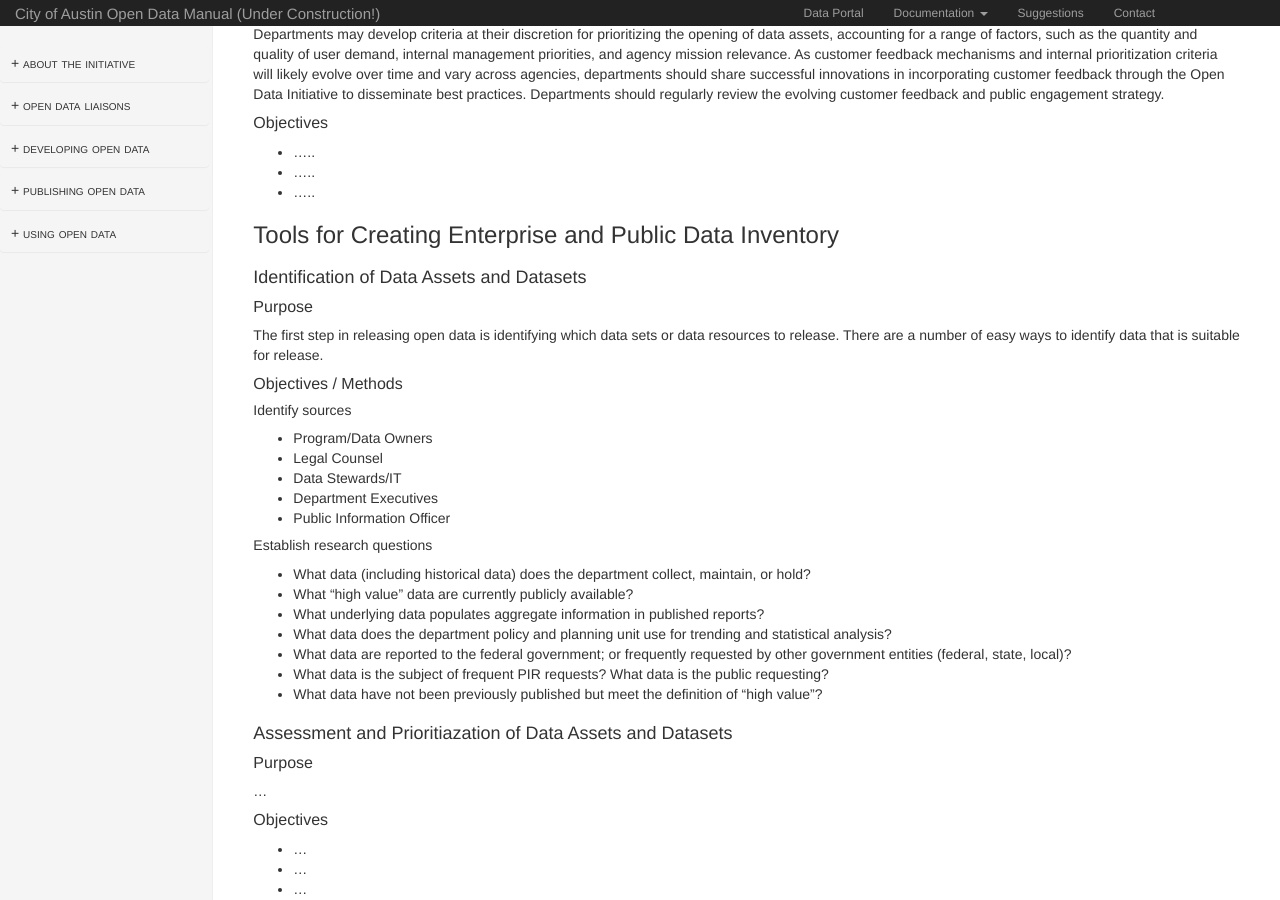
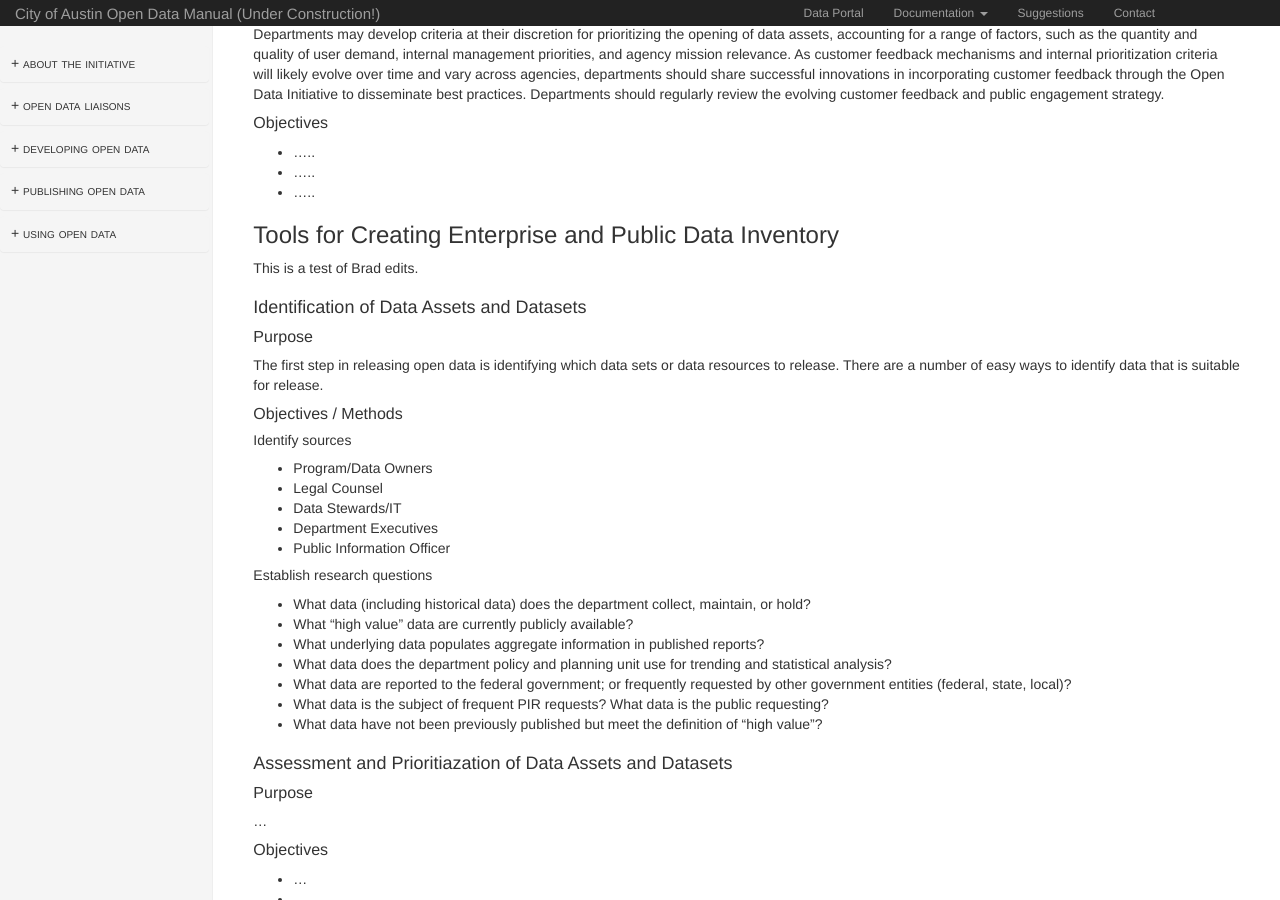
Before and after one commit to cityofaustin/open-data-manual, a Jekyll site: the page built from inventory.md, in a window 1280 px wide and 900 px high, scrolled down 2808 px. Built offline with Jekyll 4.4.1, drawn with Linux system fonts in a browser that asks for light colours; nearby versions of some CDN libraries.

Commit message:
Update inventory.md

```diff
--- a/inventory.md
+++ b/inventory.md
@@ -125,6 +125,8 @@ Departments may develop criteria at their discretion for prioritizing the openin
 
 
 ## Tools for Creating Enterprise and Public Data Inventory
+This is a test of Brad edits.
+
 
 ### Identification of Data Assets and Datasets
 
```
